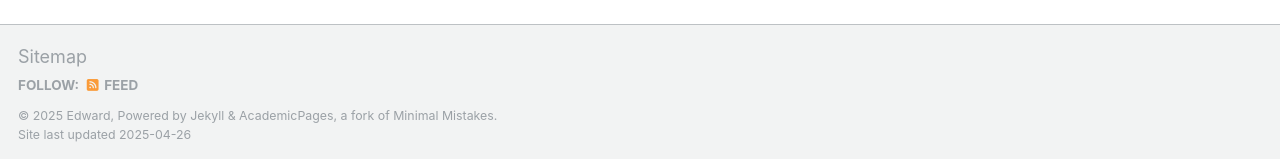
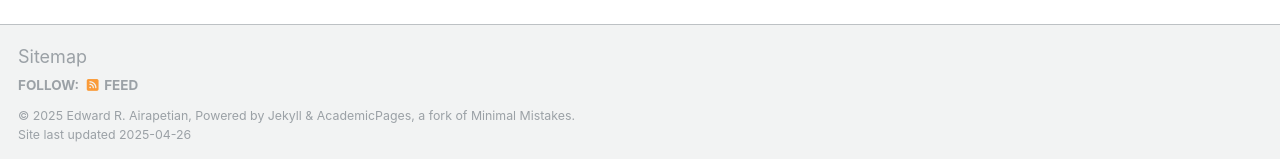
Before and after one commit to edwairapetian/edwairapetian.github.io, a Jekyll site: the page built from _pages/about.md, in a window 1280 px wide and 900 px high, scrolled down 2636 px. Shown: the part 738-897 px from the top of the window. Built offline with Jekyll 4.4.1, drawn with Linux system fonts in a browser that asks for light colours.

Commit message:
Update _config.yml

```diff
--- a/_config.yml
+++ b/_config.yml
@@ -11,7 +11,7 @@ locale                   : "en-US"
 site_theme               : "default"
 title                    : "Edward R. Airapetian"
 title_separator          : "-"
-name                     : &name "Edward"
+name                     : &name "Edward R. Airapetian"
 description              : &description "personal description"
 url                      : https://academicpages.github.io # the base hostname & protocol for your site e.g. "https://[your GitHub username].github.io"
 baseurl                  : "" # the subpath of your site, e.g. "/blog"
@@ -24,7 +24,7 @@ author:
   # Biographic information
   avatar           : "profile.png"
   name             : "Edward"
-  pronouns         : # example: "she/her"
+  pronouns         : # examplex: "she/her"
   bio              : #
   location         : "Madison"
   employer         : "Wisconsin-Madison University, PhD"
```
